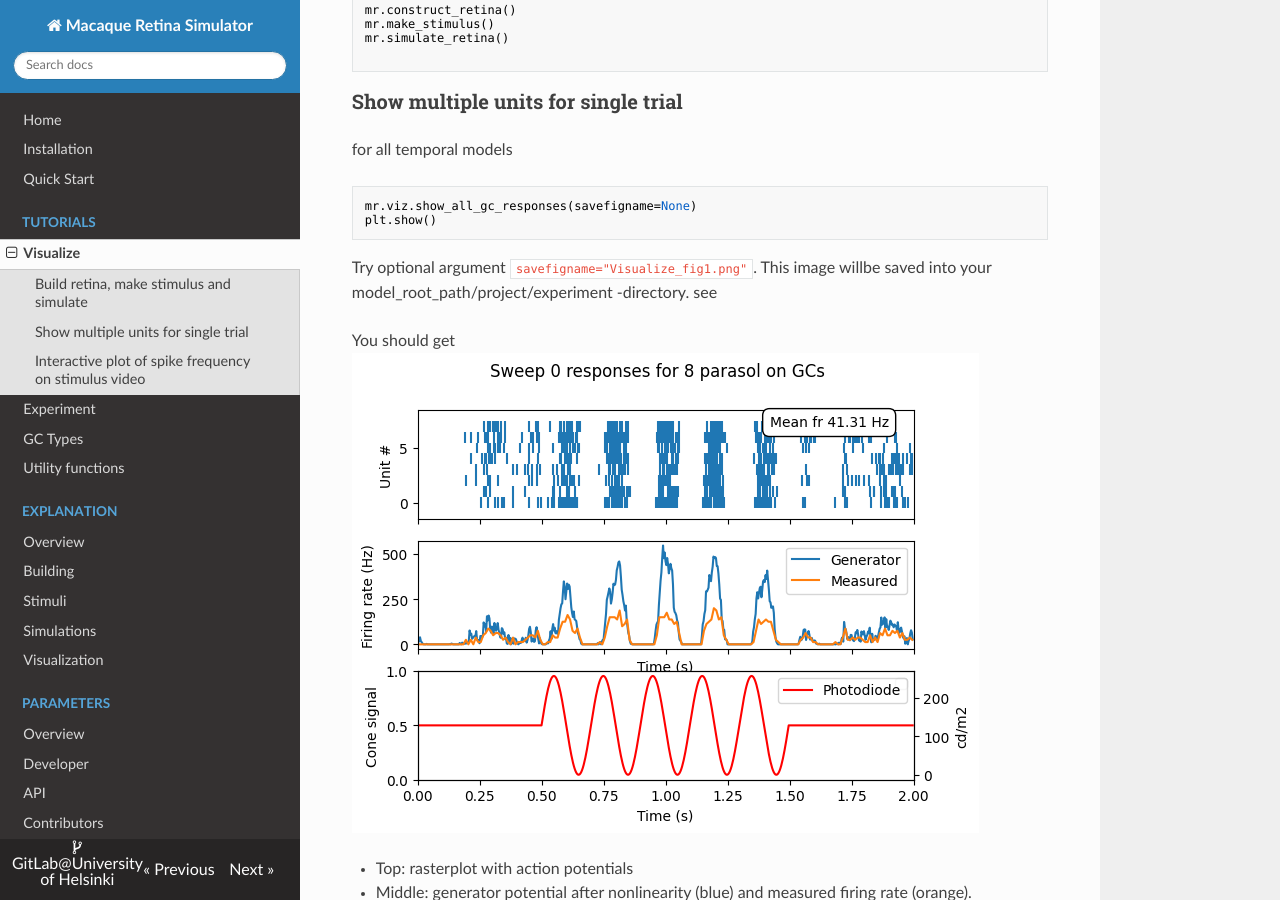
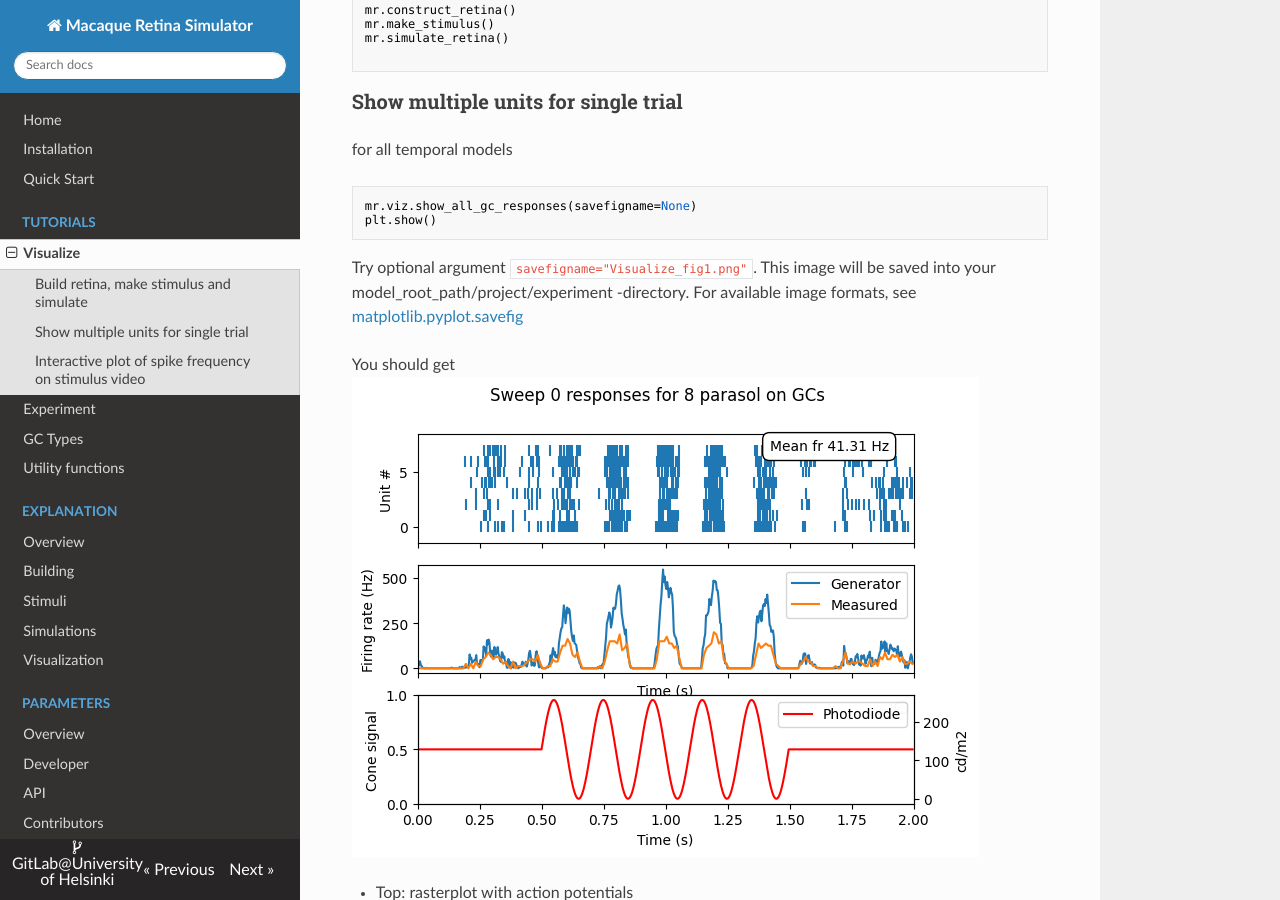
Before and after one commit to VisualNeuroscience-UH/macaqueretina, an MkDocs documentation site: the page built from docs/src/example_visualize.md, in a window 1280 px wide and 900 px high, scrolled down 430 px. Built offline with MkDocs 1.6.1, drawn with Linux system fonts in a browser that asks for light colours; nearby versions of some CDN libraries.

Commit message:
docs, example_visualize, minor refactoring

````diff
--- a/docs/src/example_visualize.md
+++ b/docs/src/example_visualize.md
@@ -27,7 +27,7 @@ for all temporal models
 mr.viz.show_all_gc_responses(savefigname=None)
 plt.show()
 ```
-Try optional argument `savefigname="Visualize_fig1.png"`. This image willbe saved into your model_root_path/project/experiment -directory. see
+Try optional argument `savefigname="Visualize_fig1.png"`. This image will be saved into your model_root_path/project/experiment -directory. For available image formats, see [matplotlib.pyplot.savefig](https://matplotlib.org/stable/api/_as_gen/matplotlib.pyplot.savefig.html)
 
 
 You should get ![this](images/Visualize_fig1.png)
````
